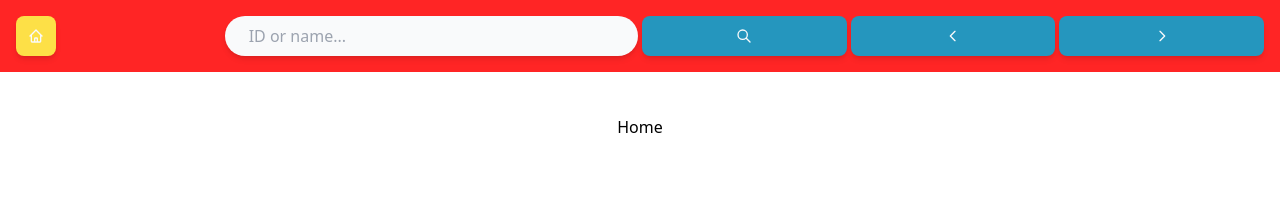
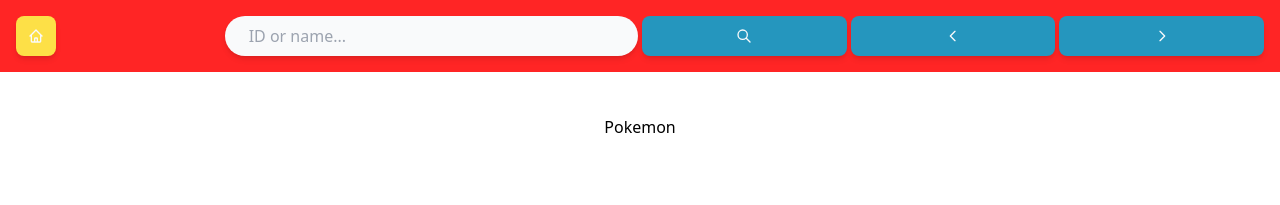
Before and after one commit to angelog05/pokedexcard, a Next.js app: page / in a window 1280 px wide. Shown: the top 205 px of the page. Built offline with nearby package versions, Linux system fonts and the light colour scheme.

Commit message:
testing changes

```diff
--- a/src/pages/index.js
+++ b/src/pages/index.js
@@ -19,7 +19,7 @@
 
       <Layout>
         <section className="h-1/2">
-          <h1>Home</h1>
+          <h1>Pokemon</h1>
         </section>
       </Layout>
     </div>
```
